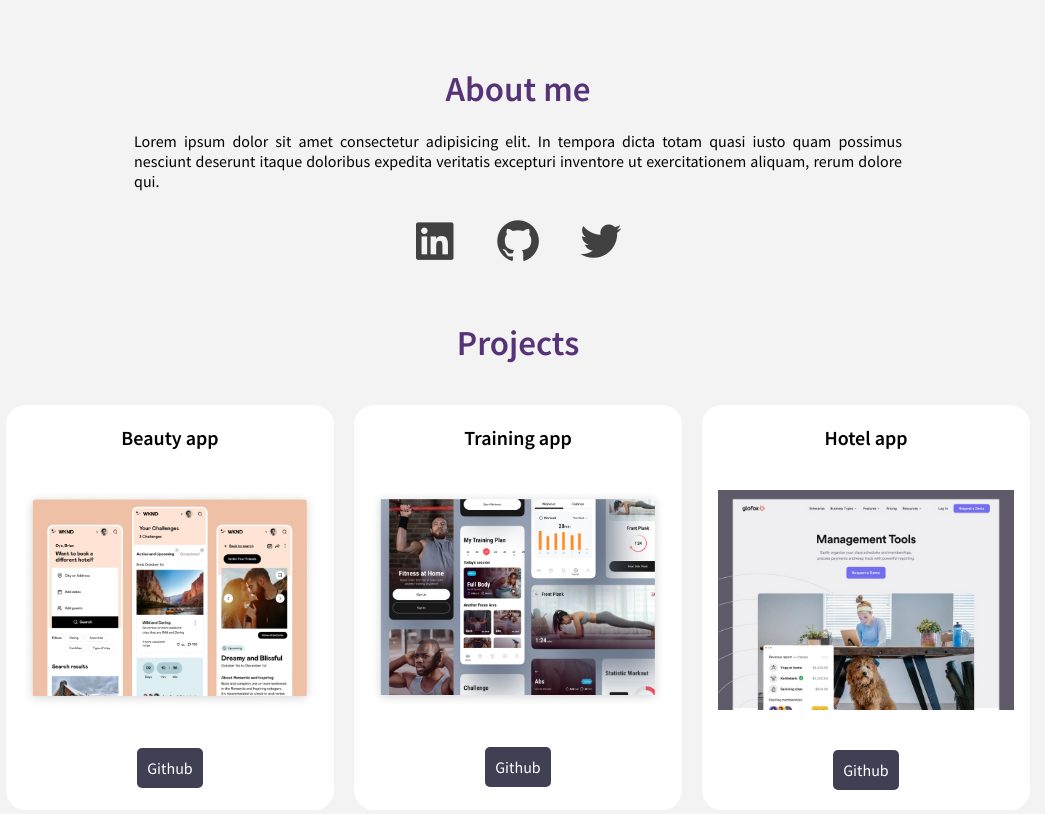
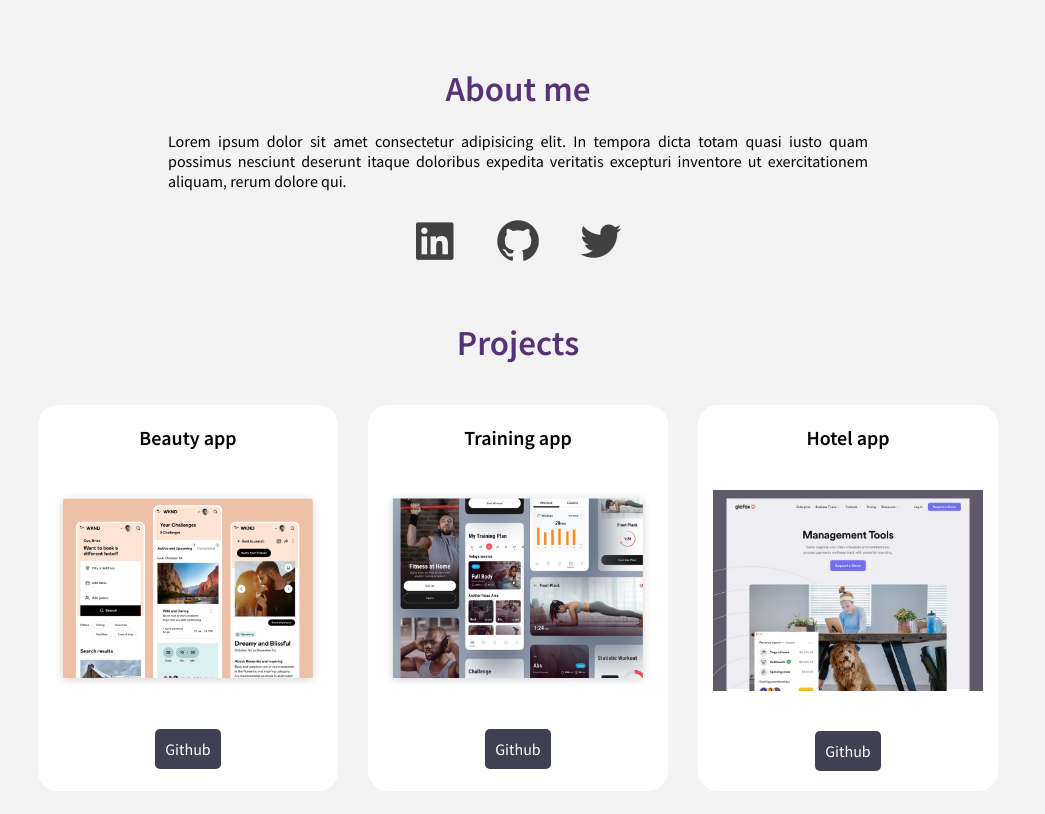
Before and after one commit to Reyalic/Portfolio-v1, a plain HTML site: page index.html in a window 1280 px wide. Shown: the part 743-1557 px from the top of the page, without its empty margins (122-1167 px from the left). Drawn offline with nearby package versions, Linux system fonts and the light colour scheme.

Commit message:
second commit

```diff
--- a/style.css
+++ b/style.css
@@ -286,10 +286,17 @@ span {
         margin: 0 auto;
         min-width: 70rem;
     }
+    .about-box p {
+        width: 60%;
+        min-width: 70rem;
+        margin: 0 auto;
+    }
     .projects {
         grid-template-columns: repeat(3, 1fr);
-        gap: 2rem;
+        gap: 3rem;
         min-width: 85rem;
+        max-width: 120rem;
+        width: 75%;
     }
     .projects div {
         flex-direction: column;
@@ -301,6 +308,7 @@ span {
         width: 90%;
     }
     #form {
-        max-width: 65%;
+        width: 65%;
+        max-width: 120rem;
     }
 }
```
